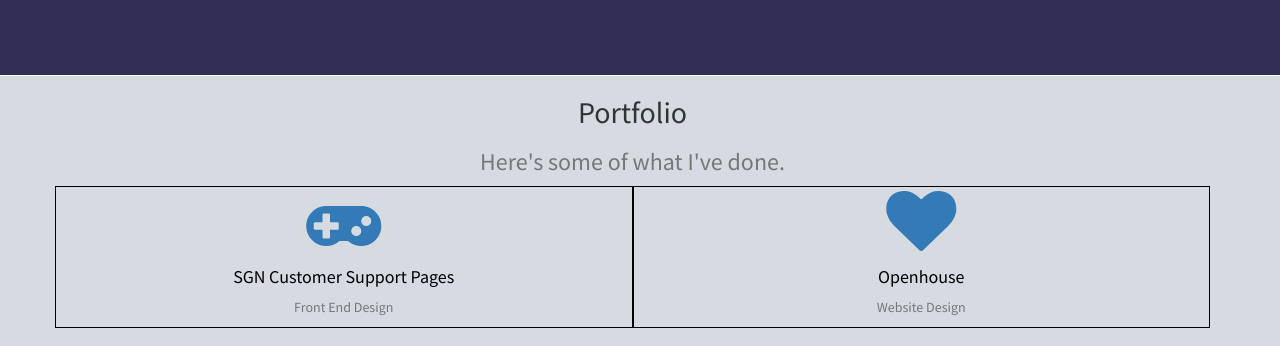
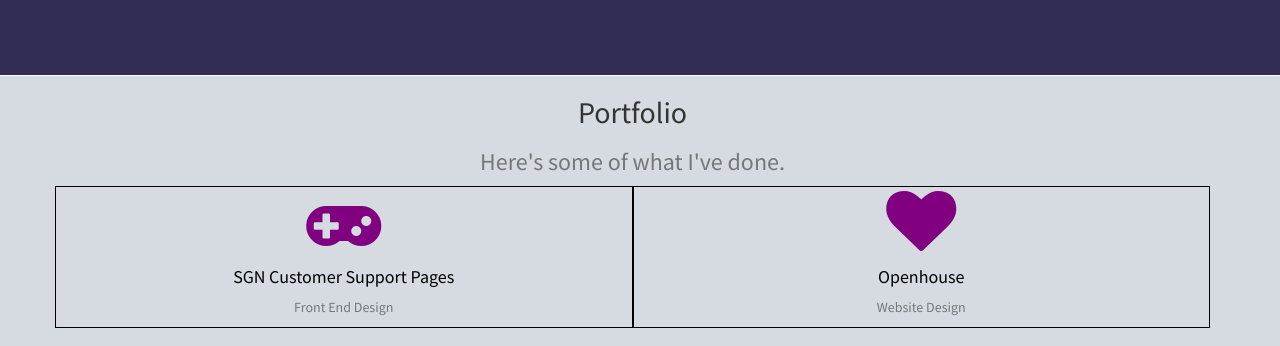
Before and after one commit to Aschnied/Aschnied.github.io, a plain HTML site: page index.html in a window 1280 px wide. Shown: the part 1991-2337 px from the top of the page. Drawn offline with Linux system fonts and the light colour scheme.

Commit message:
change portfolio item section

```diff
--- a/css/stylish-portfolio.css
+++ b/css/stylish-portfolio.css
@@ -313,3 +313,7 @@ hr.small {
 footer {
     padding: 100px 0;
 }
+
+.fa-5x {
+    color: purple;
+}
```
